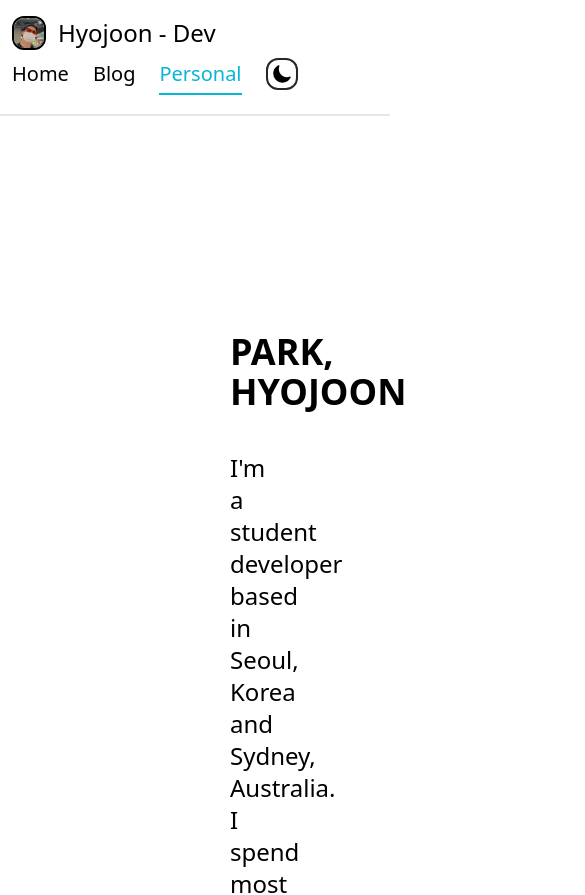
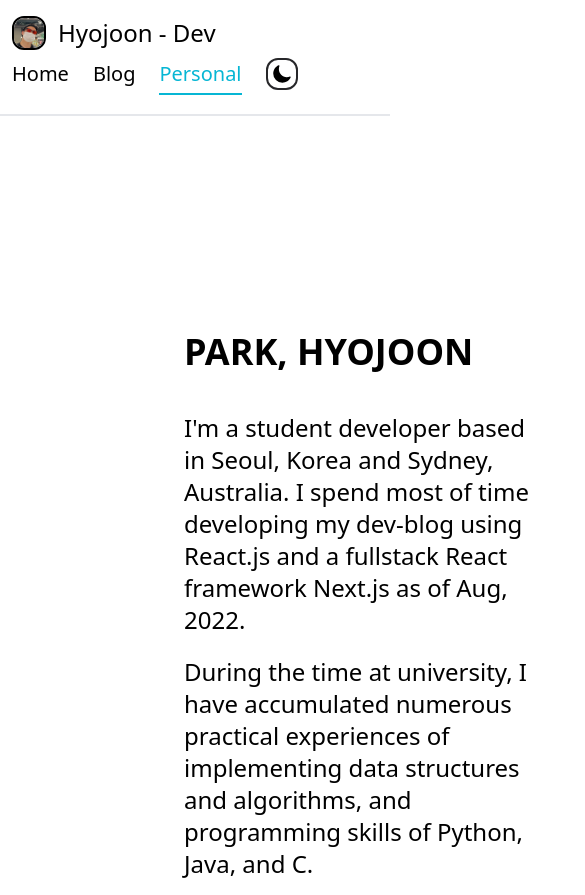
Before and after one commit to hjparrk/dev-blog, a Next.js app: page /personal in a window 390 px wide. Shown: the top 895 px of the page, 585 px wide, since content can reach past the window. Built offline with nearby package versions, Linux system fonts and the light colour scheme; no server answers.

Commit message:
fix some responsive layout

```diff
--- a/pages/personal.js
+++ b/pages/personal.js
@@ -16,7 +16,7 @@ const Personal = () => {
 
 const styles = {
   container: "flex flex-col h-5/6 justify-center items-center mt-28",
-  innerContainer: "m-auto text-left w-3/5",
+  innerContainer: "m-auto text-left max-w-4xl",
 };
 
 export default Personal;
```
